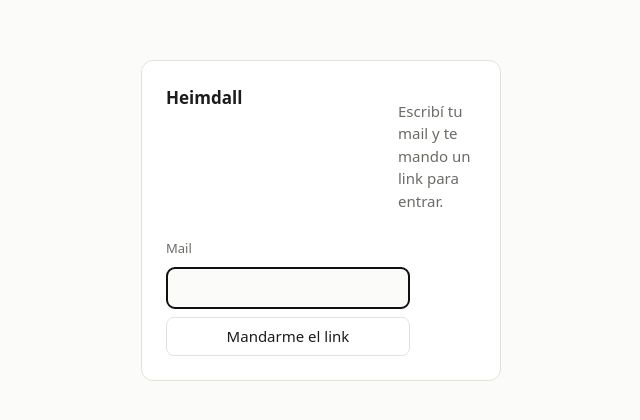
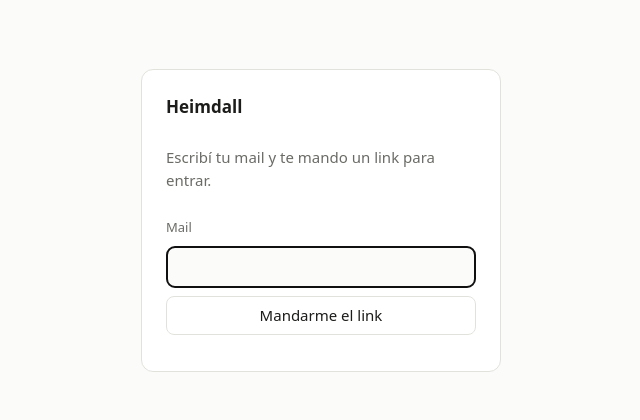
Before and after one commit to 3-lines-studio/heimdall, a plain HTML site: page web/login.html in a window 1280 px wide. Shown: the part 180-600 px from the top of the page, without its empty margins (319-959 px from the left). Drawn offline with Linux system fonts and the light colour scheme.

Commit message:
Stop the app layout from reaching the login card
From 760px up, main was a two column grid, and the login card is also a main,
so the heading, the text and the form were laid out in columns. The app layout
now hangs off #app.

```diff
--- a/web/style.css
+++ b/web/style.css
@@ -67,7 +67,7 @@
   font-size: 13px;
 }
 
-main {
+#app {
   padding: 16px;
 }
 
@@ -257,7 +257,7 @@
 }
 
 @media (min-width: 760px) {
-  main {
+  #app {
     display: grid;
     grid-template-columns: 220px 1fr;
     gap: 24px;
```
Also changed, not shown: web/index.html (+1 -1 lines).
